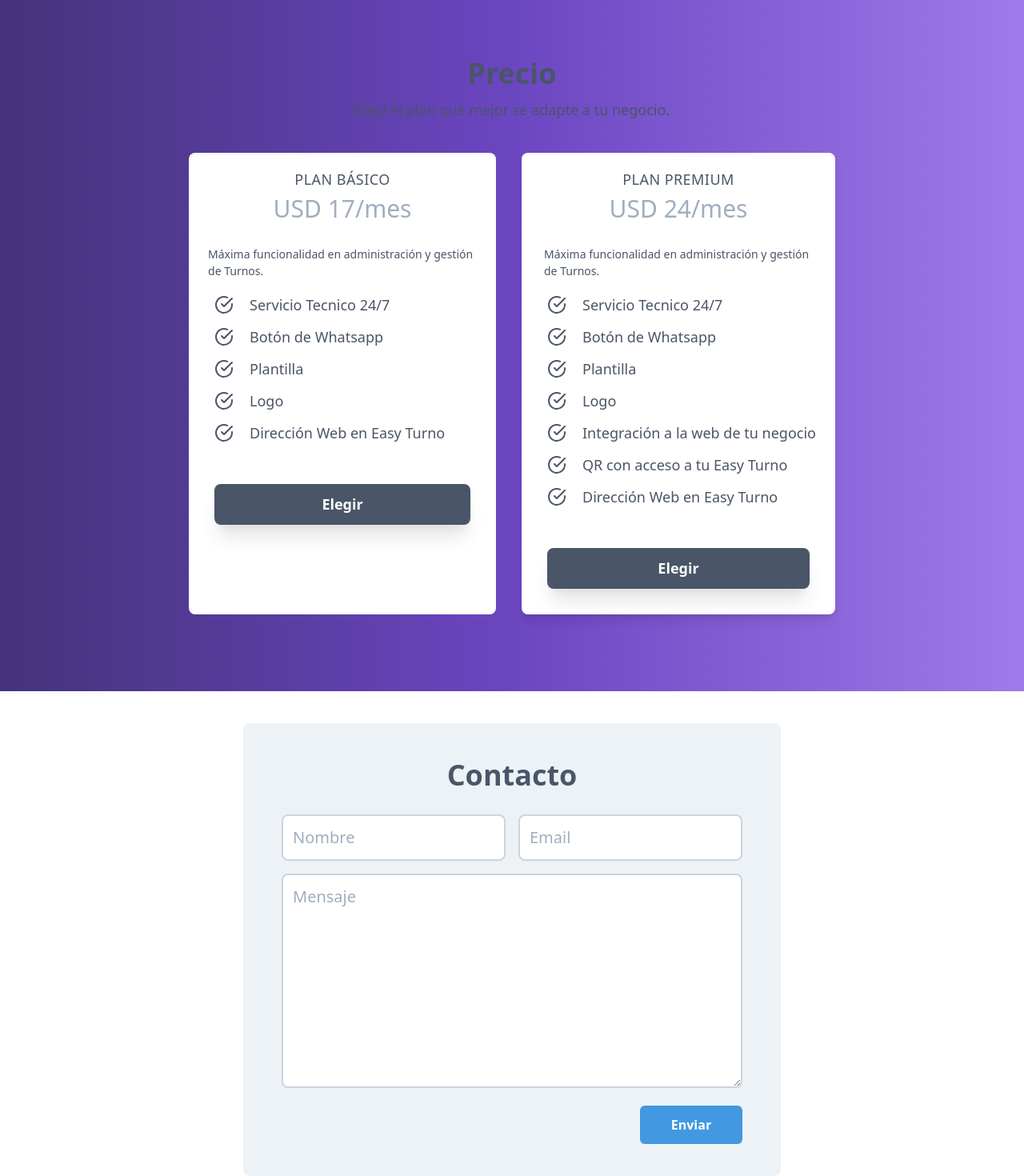
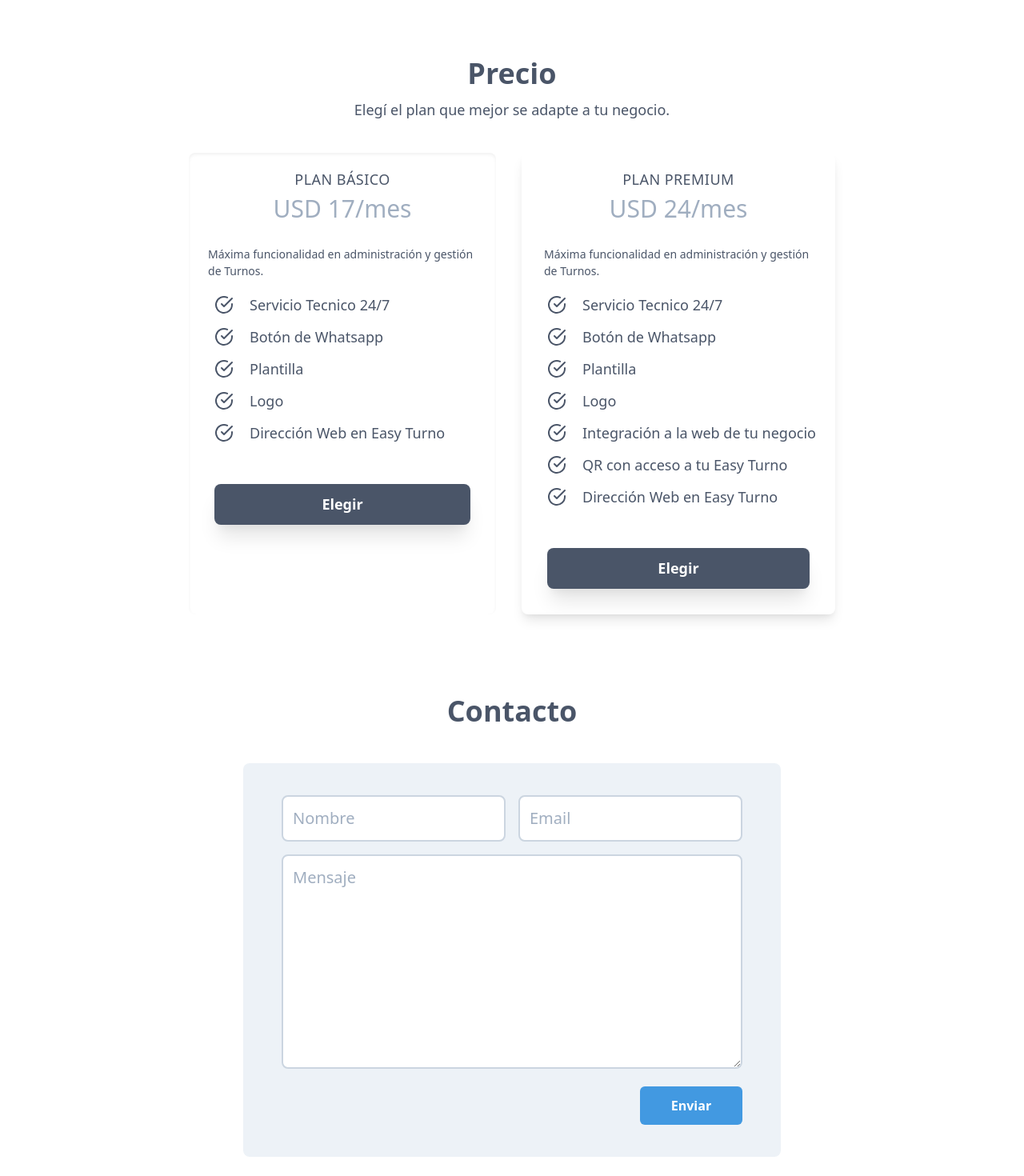
Before and after one commit to axd18/easyturnoweb, a React (Create React App) app: page / in a window 1280 px wide. Shown: the part 2396-3866 px from the top of the page at 80% size. After the commit the page ends 3842 px from the top, so only its background shows below. Built offline with nearby package versions, Linux system fonts and the light colour scheme.

Commit message:
update contacto

```diff
--- a/src/components/Form.js
+++ b/src/components/Form.js
@@ -2,14 +2,14 @@ import React from 'react';
 
 const Form = () => {
     return (
-
-<div class="max-w-2xl bg-gray-200 py-10 px-5 m-auto w-full mt-10 rounded-lg">
-
+        <div>
             <h1
                 className="text-center text-4xl text-gray-700 font-bold leading-snug mb-6"
                 >
                 Contacto
             </h1>
+            <div class="max-w-2xl bg-gray-200 py-10 px-5 m-auto w-full mt-10 rounded-lg">
+
 
             <div class="grid grid-cols-2 gap-4 max-w-xl m-auto ">
 
@@ -33,6 +33,7 @@ const Form = () => {
 
             </div>
             </div>
+        </div>
      );
 }
 
--- a/src/components/SectionOne.js
+++ b/src/components/SectionOne.js
@@ -4,7 +4,7 @@ const sectionOne = () => {
     return (
 
 
-	<div className="bg-gradient-to-r from-purple-900 via-purple-700 to-purple-500 container max-w-full mx-auto py-24 px-6">
+	<div className=" container max-w-full mx-auto py-24 px-6">
 		<h1
 			className="text-center text-4xl text-gray-700 font-bold leading-snug"
 			>
```
Lines whose indentation alone changed are shown as unchanged.
